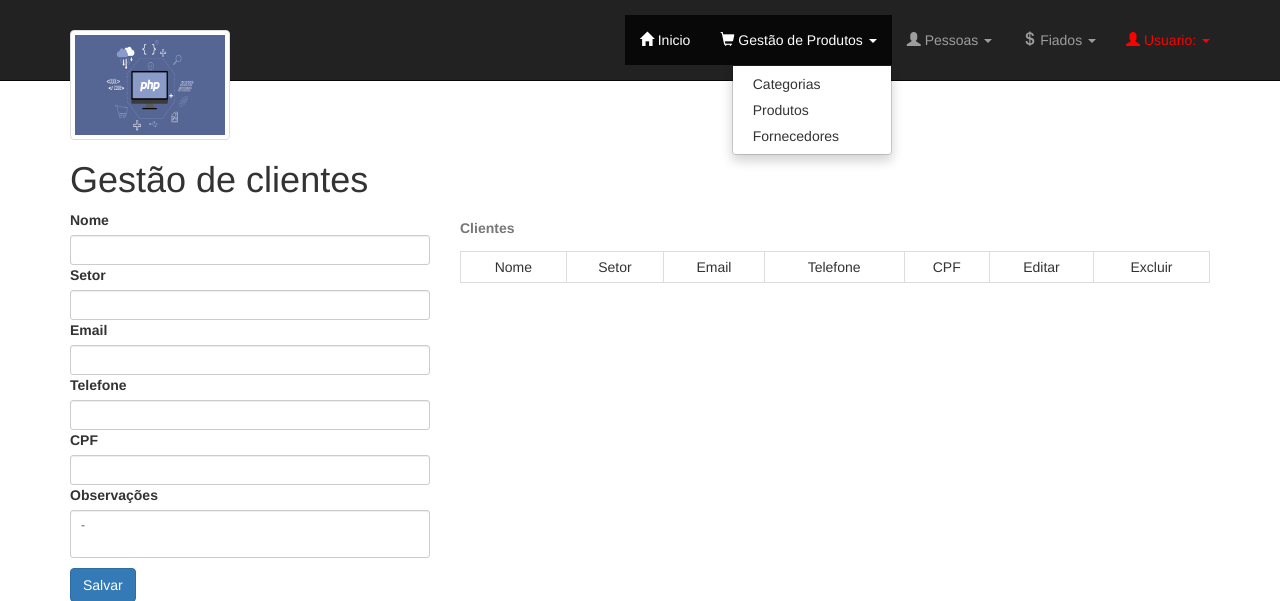
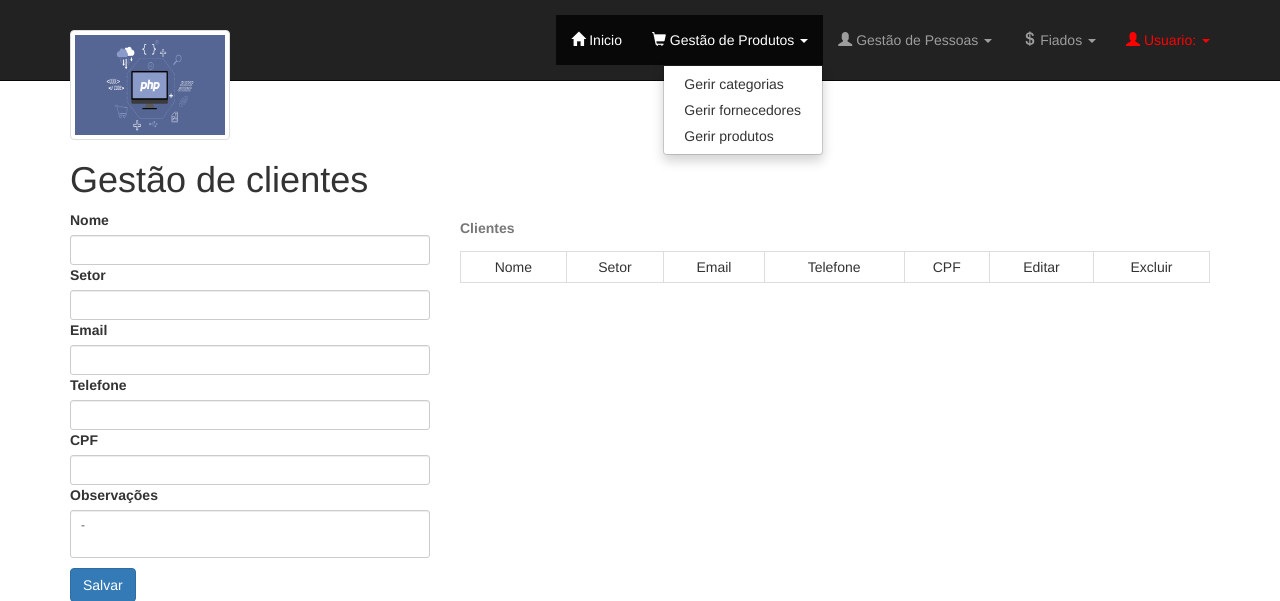
Before and after one commit to PedroGouveia1/gestao-lanchonete, a PHP site: page /sistema/view/clientes.php in a window 1280 px wide, after a click on "Gestão de Produtos". Shown: the top 601 px of the page. Run offline with PHP 8.4, Linux system fonts and the light colour scheme; the visitor is signed in with stand-in values (Sample User, id 1); data that the repository does not hold is empty.

Commit message:
Pequenas alterações no layout do menu

```diff
--- a/view/menu.php
+++ b/view/menu.php
@@ -31,17 +31,17 @@
 						<li class="dropdown">
 							<a href="#" class="dropdown-toggle" data-toggle="dropdown" role="button" aria-haspopup="true" aria-expanded="false"><span class="glyphicon glyphicon-shopping-cart"></span> Gestão de Produtos <span class="caret"></span></a>
 							<ul class="dropdown-menu">
-								<li><a href="categorias.php">Categorias</a></li>
-								<li><a href="produtos.php">Produtos</a></li>
-								<li><a href="fornecedores.php">Fornecedores</a></li>
+								<li><a href="categorias.php">Gerir categorias</a></li>
+								<li><a href="fornecedores.php">Gerir fornecedores</a></li>
+								<li><a href="produtos.php">Gerir produtos</a></li>
 							</ul>
 						</li>
 
 						<li class="dropdown">
-							<a href="#" class="dropdown-toggle" data-toggle="dropdown" role="button" aria-haspopup="true" aria-expanded="false"><span class="glyphicon glyphicon-user"></span> Pessoas <span class="caret"></span></a>
+							<a href="#" class="dropdown-toggle" data-toggle="dropdown" role="button" aria-haspopup="true" aria-expanded="false"><span class="glyphicon glyphicon-user"></span> Gestão de Pessoas <span class="caret"></span></a>
 							<ul class="dropdown-menu">
-								<li><a href="clientes.php">Clientes</a></li>
-								<li><a href="usuarios.php">Funcionários</a></li>
+								<li><a href="clientes.php">Gerir clientes</a></li>
+								<li><a href="usuarios.php">Gerir funcionários</a></li>
 							</ul>
 						</li>
 
```
